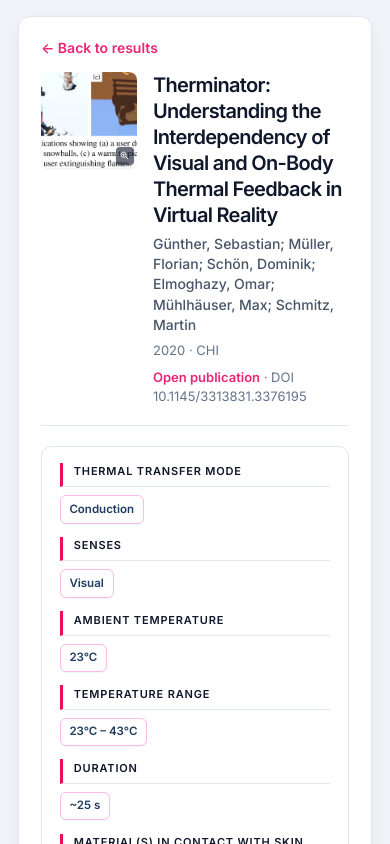
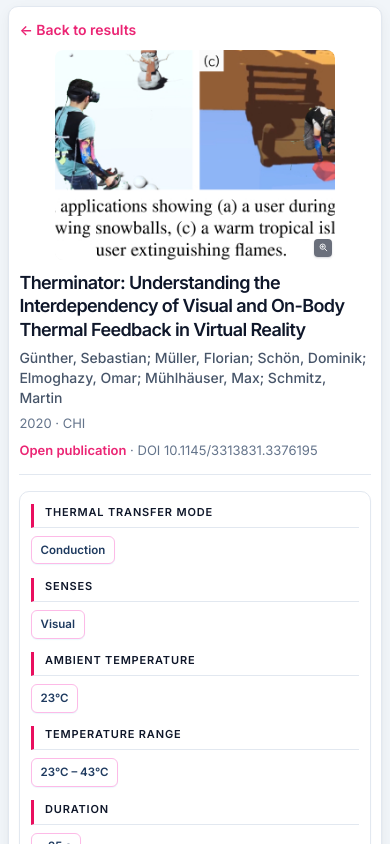
Before and after one commit to sandyleedev/thermal-interaction-web, a React (Vite) app in the folder frontend/: page /paper/10 in a window 390 px wide. Shown: the top 844 px of the page. Built offline with nearby package versions, Linux system fonts and the light colour scheme; the HTML template or start-up script is replaced by a standard one.

Commit message:
fix: improve mobile detail view

```diff
--- a/frontend/src/pages/LandingPage.css
+++ b/frontend/src/pages/LandingPage.css
@@ -3606,6 +3606,82 @@ body.is-range-slider-dragging {
   box-shadow: none;
 }
 
+/* Paper detail — mobile */
+@media (max-width: 767px) {
+  .paper-detail-page {
+    padding: 0.35rem 0.5rem 1.25rem;
+    background: #f1f5f9;
+  }
+
+  .paper-detail-page--bare .paper-detail {
+    margin: 0;
+  }
+
+  .paper-detail {
+    max-width: none;
+    margin: 0;
+    padding: 0.75rem 0.65rem 1.15rem;
+    border-radius: 10px;
+    box-shadow:
+      0 1px 2px rgba(15, 23, 42, 0.05),
+      0 4px 14px rgba(15, 23, 42, 0.05);
+  }
+
+  .paper-detail__header {
+    margin-bottom: 1rem;
+    padding-bottom: 0.85rem;
+  }
+
+  .paper-detail__hero {
+    flex-direction: column;
+    align-items: stretch;
+    gap: 0.7rem;
+    margin-top: 0.55rem;
+  }
+
+  .paper-detail__hero .paper-thumb-expand-btn {
+    align-self: center;
+    width: 100%;
+    max-width: 17.5rem;
+    aspect-ratio: 4 / 3;
+    overflow: hidden;
+  }
+
+  .paper-detail__hero .paper-thumb-expand-btn .paper-thumb-placeholder,
+  .paper-detail__hero > .paper-thumb-placeholder {
+    width: 100%;
+    height: 100%;
+    max-width: none;
+    max-height: none;
+    aspect-ratio: 4 / 3;
+    object-fit: cover;
+  }
+
+  .paper-detail__titles {
+    width: 100%;
+  }
+
+  .paper-detail__title {
+    font-size: 1.125rem;
+  }
+
+  .paper-detail__panel {
+    padding: 0.75rem 0.65rem 0.85rem;
+  }
+
+  .paper-detail__panel-title {
+    padding-left: 0.55rem;
+  }
+
+  .paper-detail__facts {
+    grid-template-columns: 1fr;
+  }
+
+  .paper-detail__footer {
+    margin-top: 1.35rem;
+  }
+}
+
 .landing-scroll-top-btn {
   position: fixed;
   right: 1.1rem;
```
